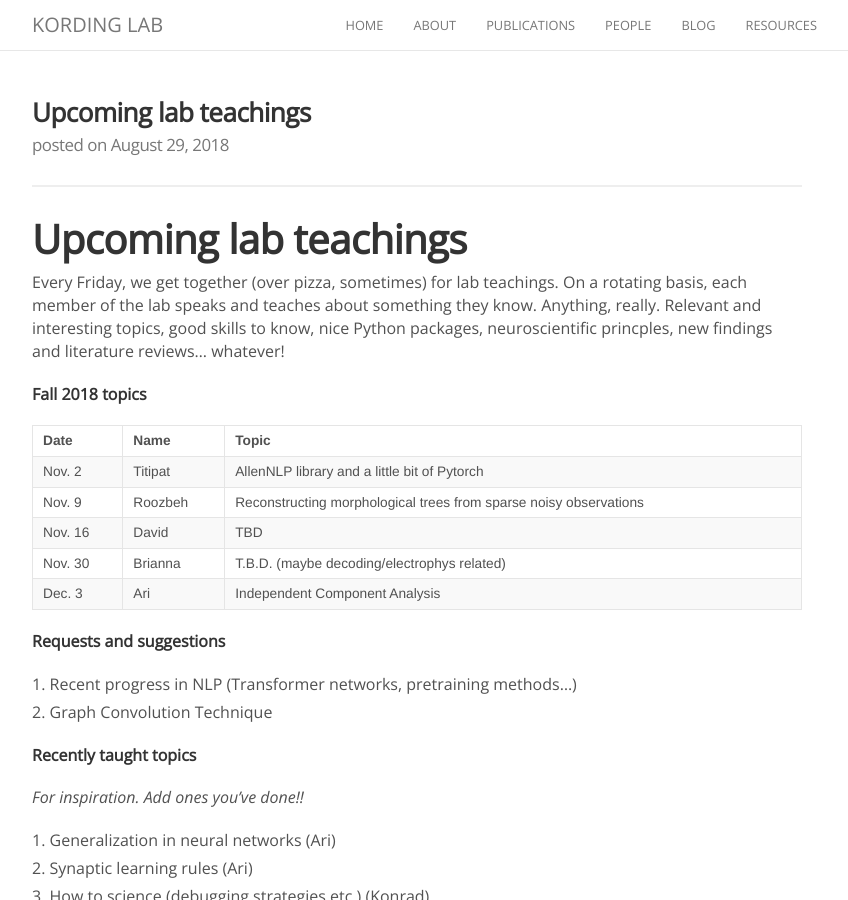
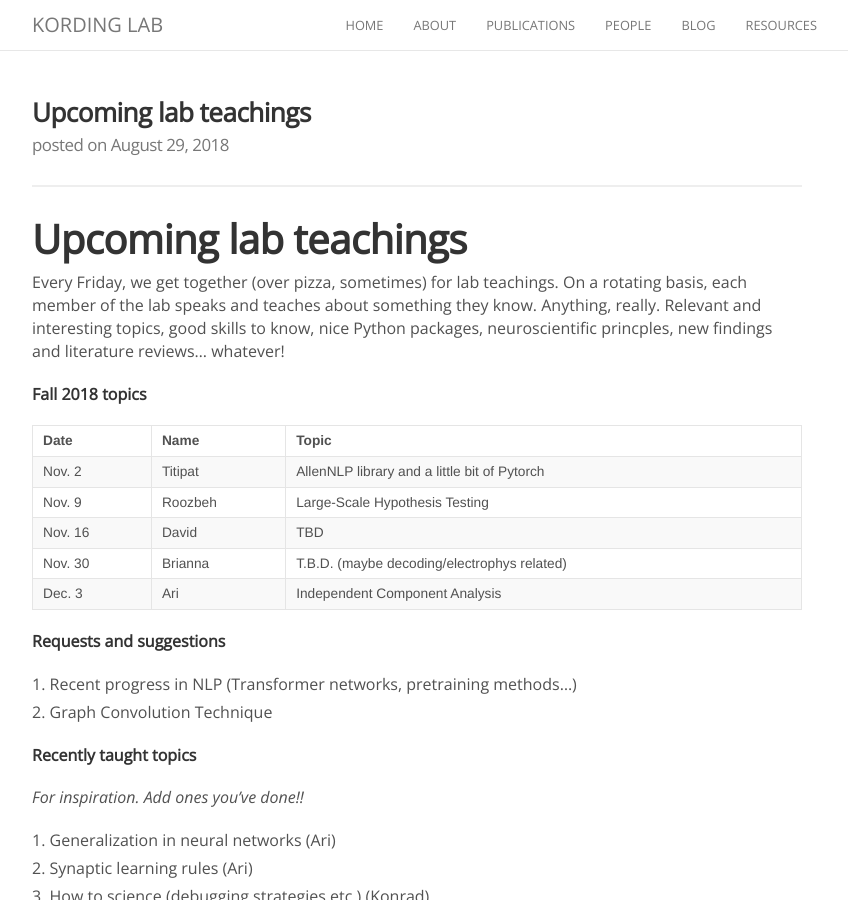
Before and after one commit to KordingLab/KordingLab.github.io, a Jekyll site: the page built from _posts/2018-08-29-upcoming-lab-teaching.md, in a window 1280 px wide and 900 px high. Shown: the whole window, without its empty margins (223-1071 px from the left). Built offline with Jekyll 4.4.1, drawn with Linux system fonts in a browser that asks for light colours; nearby versions of some CDN libraries; comment, search, counter and statistics services are not loaded.

Commit message:
Update the lab teaching

```diff
--- a/_posts/2018-08-29-upcoming-lab-teaching.md
+++ b/_posts/2018-08-29-upcoming-lab-teaching.md
@@ -16,7 +16,7 @@ neuroscientific princples, new findings and literature reviews... whatever!
 | Date | Name | Topic |
 |------|------|-------|
 |Nov. 2|  Titipat   |  AllenNLP library and a little bit of Pytorch  |
-|Nov. 9|  Roozbeh    |    Reconstructing morphological trees from sparse noisy observations   |
+|Nov. 9|  Roozbeh    |    Large-Scale Hypothesis Testing   |
 |Nov. 16|   David   |   TBD   |
 |Nov. 30|Brianna|T.B.D. (maybe decoding/electrophys related)|
 |Dec. 3| Ari | Independent Component Analysis |
```
